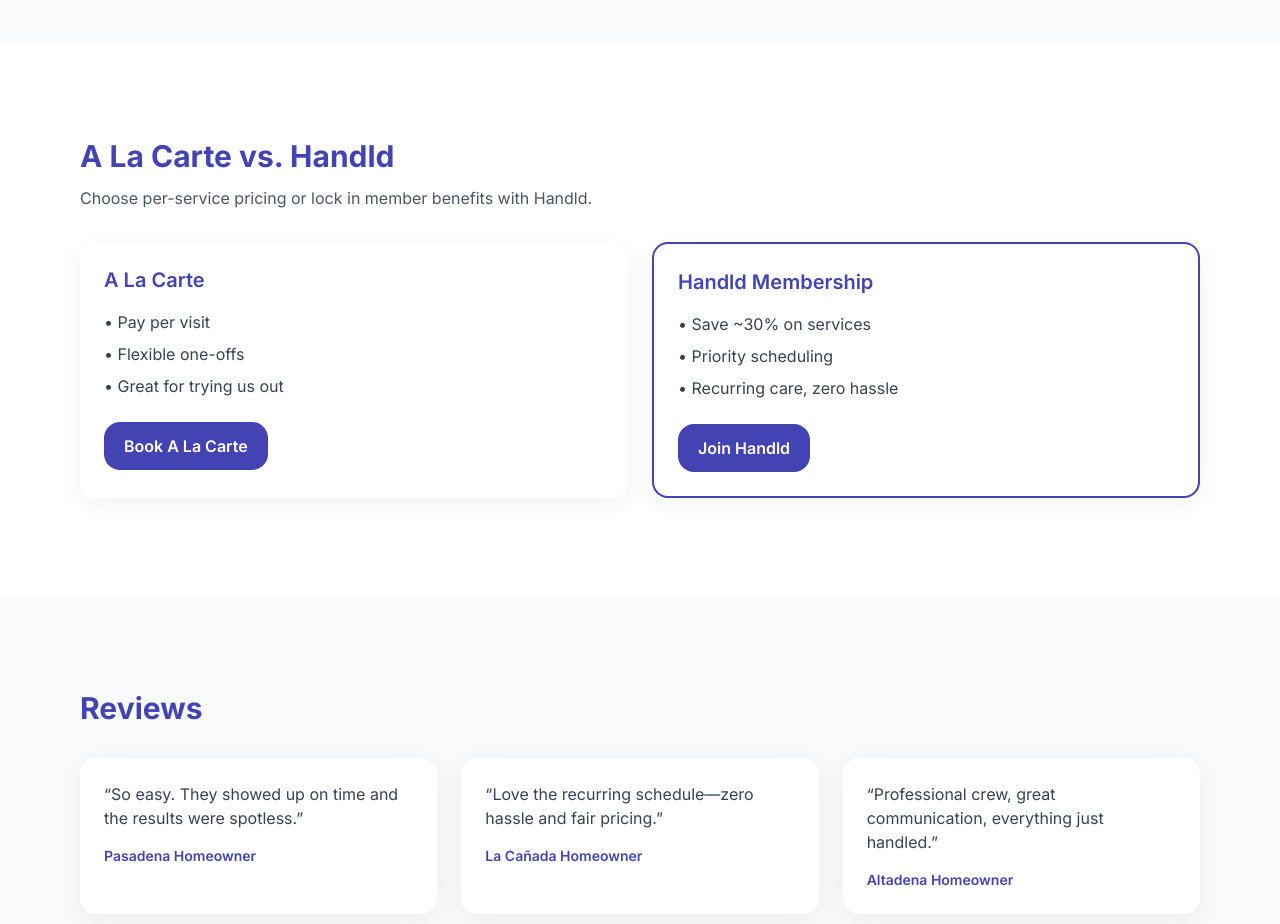
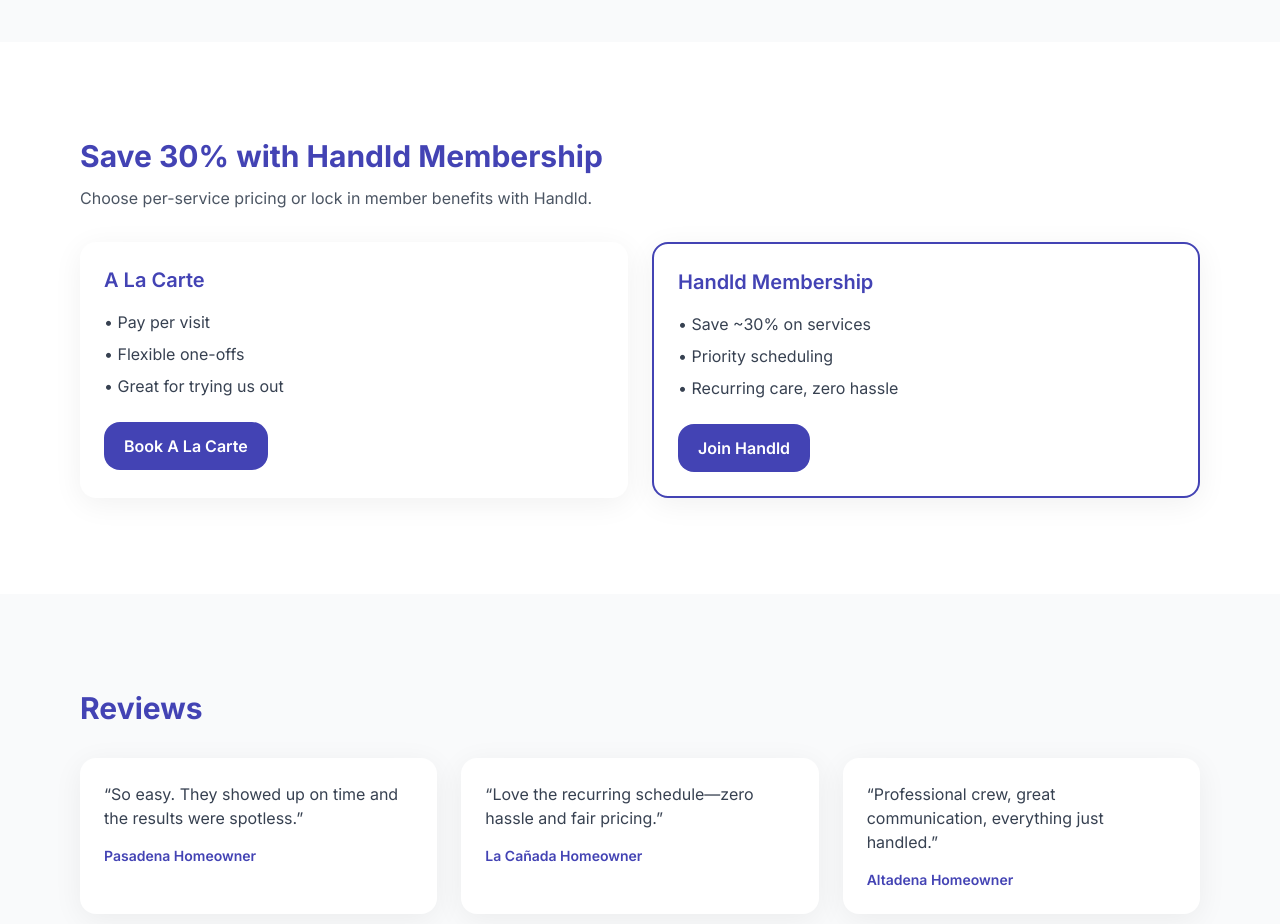
Before and after one commit to handldhome/handld-home-next, a Next.js app: page / in a window 1280 px wide. Shown: the part 1800-2724 px from the top of the page. Built offline with nearby package versions, Linux system fonts and the light colour scheme.

Commit message:
Update PlanComparison.js

```diff
--- a/components/PlanComparison.js
+++ b/components/PlanComparison.js
@@ -4,10 +4,11 @@
   return (
     <section className="section">
       <div className="container">
-        <h2 className="text-3xl font-bold text-brand-navy">A La Carte vs. Handld</h2>
+        <h2 className="text-3xl font-bold text-brand-navy">Save 30% with Handld Membership</h2>
         <p className="mt-3 text-gray-600 max-w-prose">
           Choose per-service pricing or lock in member benefits with Handld.
         </p>
+
         <div className="mt-8 grid md:grid-cols-2 gap-6">
           <div className="card p-6">
             <h3 className="text-xl font-semibold text-brand-navy">A La Carte</h3>
@@ -18,6 +19,7 @@
             </ul>
             <div className="mt-6"><CTAButton>Book A La Carte</CTAButton></div>
           </div>
+
           <div className="card p-6 border-2 border-brand-navy">
             <h3 className="text-xl font-semibold text-brand-navy">Handld Membership</h3>
             <ul className="mt-4 space-y-2 text-gray-700">
```
